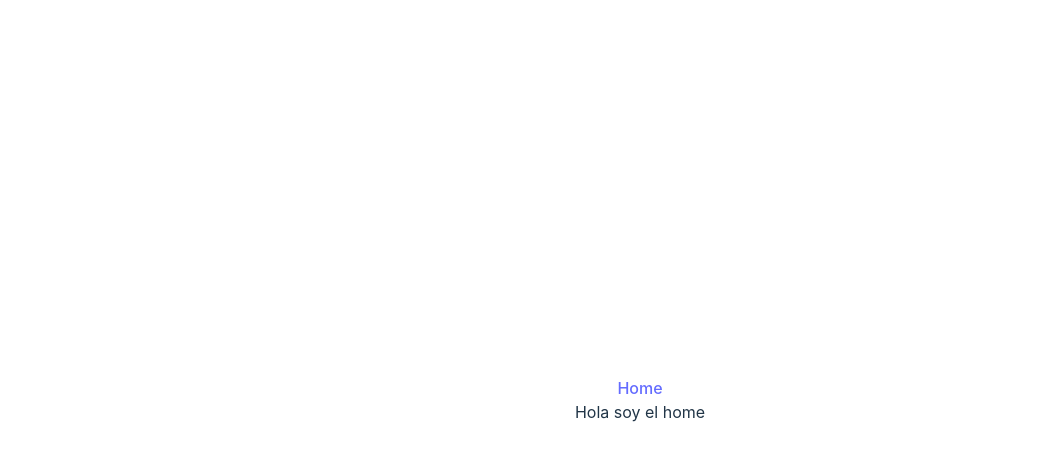
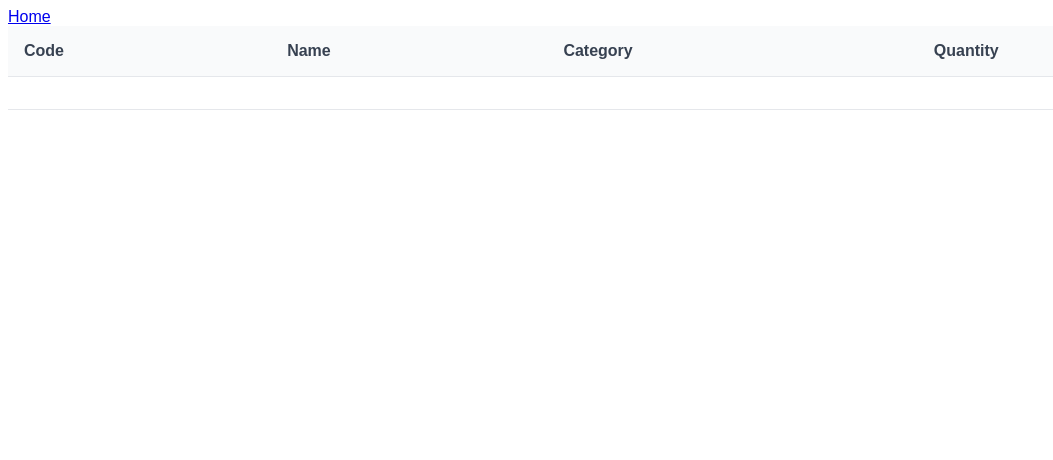
Before and after one commit to rcraftzy/vue-prueba-tecnica, a Vue app: page / in a window 1280 px wide. Shown: the top 460 px of the page, without its empty margins (0-1053 px from the left). Built offline with nearby package versions, Linux system fonts and the light colour scheme; a web font is replaced by a local one.

Commit message:
:wrench: Config primeVue plugin

```diff
--- a/src/main.js
+++ b/src/main.js
@@ -1,8 +1,10 @@
 import { createApp } from 'vue'
-import './style.css'
+import 'primevue/resources/themes/lara-light-teal/theme.css'
 import App from './App.vue'
 import router from './router'
+import PrimeVue from 'primevue/config'
 
 createApp(App)
+  .use(PrimeVue)
   .use(router)
   .mount('#app')
--- a/src/style.css
+++ /dev/null
@@ -1,89 +0,0 @@
-:root {
-  font-family: Inter, system-ui, Avenir, Helvetica, Arial, sans-serif;
-  line-height: 1.5;
-  font-weight: 400;
-
-  color-scheme: light dark;
-  color: rgba(255, 255, 255, 0.87);
-  background-color: #242424;
-
-  font-synthesis: none;
-  text-rendering: optimizeLegibility;
-  -webkit-font-smoothing: antialiased;
-  -moz-osx-font-smoothing: grayscale;
-  -webkit-text-size-adjust: 100%;
-}
-
-a {
-  font-weight: 500;
-  color: #646cff;
-  text-decoration: inherit;
-}
-a:hover {
-  color: #535bf2;
-}
-
-a {
-  font-weight: 500;
-  color: #646cff;
-  text-decoration: inherit;
-}
-a:hover {
-  color: #535bf2;
-}
-
-body {
-  margin: 0;
-  display: flex;
-  place-items: center;
-  min-width: 320px;
-  min-height: 100vh;
-}
-
-h1 {
-  font-size: 3.2em;
-  line-height: 1.1;
-}
-
-button {
-  border-radius: 8px;
-  border: 1px solid transparent;
-  padding: 0.6em 1.2em;
-  font-size: 1em;
-  font-weight: 500;
-  font-family: inherit;
-  background-color: #1a1a1a;
-  cursor: pointer;
-  transition: border-color 0.25s;
-}
-button:hover {
-  border-color: #646cff;
-}
-button:focus,
-button:focus-visible {
-  outline: 4px auto -webkit-focus-ring-color;
-}
-
-.card {
-  padding: 2em;
-}
-
-#app {
-  max-width: 1280px;
-  margin: 0 auto;
-  padding: 2rem;
-  text-align: center;
-}
-
-@media (prefers-color-scheme: light) {
-  :root {
-    color: #213547;
-    background-color: #ffffff;
-  }
-  a:hover {
-    color: #747bff;
-  }
-  button {
-    background-color: #f9f9f9;
-  }
-}
--- a/src/views/HomeView.vue
+++ b/src/views/HomeView.vue
@@ -1,7 +1,16 @@
 <script setup>
+import DataTable from 'primevue/datatable'
+import Column from 'primevue/column'
+
+const columns = [
+  { field: 'code', header: 'Code' },
+  { field: 'name', header: 'Name' },
+  { field: 'category', header: 'Category' },
+  { field: 'quantity', header: 'Quantity' }
+]
 </script>
 <template>
-  <div>
-    Hola soy el home
-  </div>
+  <DataTable :value="products" tableStyle="min-width: 50rem">
+    <Column v-for="col of columns" :key="col.field" :header="col.header"></Column>
+  </DataTable>
 </template>
```
